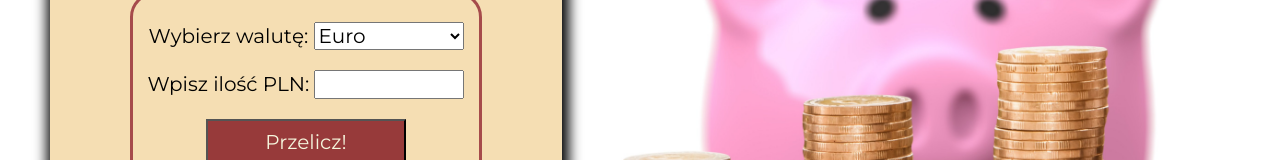
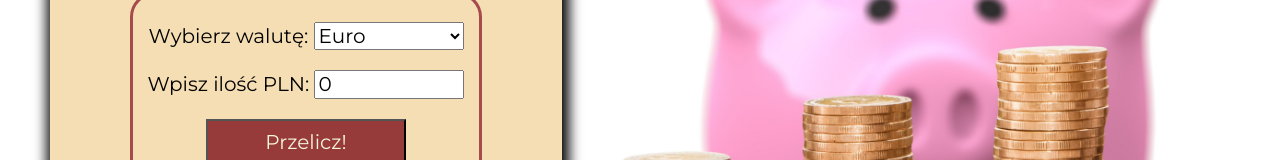
Before and after one commit to MCBombiPL/currency-converter-react, a React (Create React App) app: page / in a window 1280 px wide. Shown: the part 163-323 px from the top of the page. Built offline with nearby package versions, Linux system fonts and the light colour scheme.

Commit message:
updated Result and Input components

```diff
--- a/src/App.js
+++ b/src/App.js
@@ -8,9 +8,9 @@ import FormContainer from "./FormContainer";
 import { useState } from "react";
 
 function App() {
-  const [selectedCurrency, setCurrency] = useState("");
-  const [amount, setAmount] = useState("");
-  const [result, setResult] = useState("");
+  const [selectedCurrency, setCurrency] = useState("EUR");
+  const [amount, setAmount] = useState(0);
+  const [result, setResult] = useState(0);
 
   const currencyChange = ({ target }) => {
     setCurrency(target.value);
@@ -63,11 +63,17 @@ function App() {
         />
         <Input
           inputText="Wpisz ilość PLN: "
-          value={amount}
-          onChange={onInputChange}
+          amount={amount}
+          onInputChange={onInputChange}
         />
-        <Button text="Przelicz!" type="submit" />
-        <Result result={result} amount={amount} selectedCurrency={selectedCurrency} />
+        <Button text="Przelicz!" type="submit" onClick={handleConversion} />
+        {result !== 0 && (
+        <Result
+        result={result}
+        amount={amount}
+        selectedCurrency={selectedCurrency}
+        />
+        )}
       </Fieldset>
     </FormContainer>
   );
--- a/src/Button/index.js
+++ b/src/Button/index.js
@@ -1,6 +1,8 @@
-const Button = ({text, type}) => (
+const Button = ({text, type, onClick}) => (
   <p>
-    <button className="form__button" type={type}>{text}</button>
+    <button className="form__button" type={type} onClick={onClick}>
+      {text}
+      </button>
   </p>
 );
 
--- a/src/Input/index.js
+++ b/src/Input/index.js
@@ -1,4 +1,4 @@
-const Input = ({inputText}) => (
+const Input = ({inputText, amount, onInputChange}) => (
   <p>
     <label>
       {inputText}
@@ -8,6 +8,8 @@ const Input = ({inputText}) => (
         type="number"
         min="0"
         step="0.01"
+        value={amount}
+        onChange={onInputChange}
       />
     </label>
   </p>
--- a/src/Result/index.js
+++ b/src/Result/index.js
@@ -1,11 +1,9 @@
 const Result = ({ result, amount, selectedCurrency }) => {
   return (
     <p>
-      {result !== null && result !== "" && (
-        <strong>
+              <strong>
           {amount} PLN = {result.toFixed(2)} {selectedCurrency}
         </strong>
-      )}
     </p>
   );
 };
```
